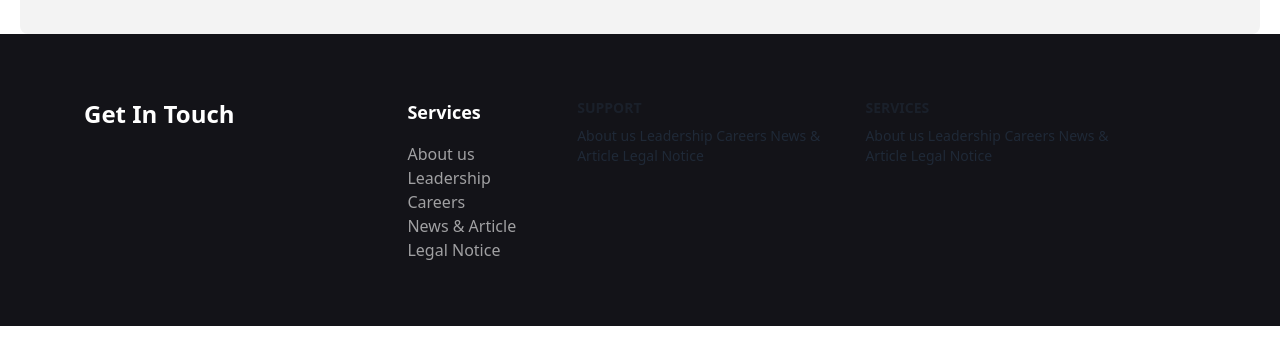
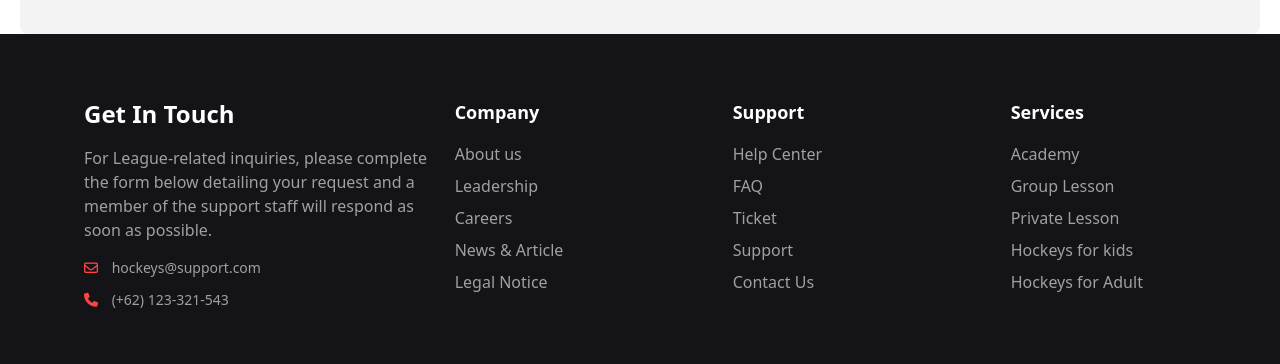
Before and after one commit to Nusrat-sadia/Hockeys, a plain HTML site: page index.html in a window 1280 px wide. Shown: the part 5474-5838 px from the top of the page. Before the commit the page ends 5800 px from the top, so only its background shows below. Drawn offline with nearby package versions, Linux system fonts and the light colour scheme.

Commit message:
Added Footer

```diff
--- a/index.html
+++ b/index.html
@@ -640,39 +640,56 @@
 
     <footer class="footer p-16 bg-[#131318]">
         <div class="container mx-auto px-5">
-            <div class="lg:flex space-x-4">
-                <div class="lg:w-2/5">
-                    <h5 class="text-2xl font-bold text-white">Get In Touch</h5>
+            <div class="lg:flex w-full">
+                <div class="lg:w-1/3 mb-8">
+                    <h5 class="text-2xl font-bold text-white mb-4">Get In Touch</h5>
+                    <p class="lg:text-base text-sm font-normal text-white text-opacity-60 lg:max-w-96 mb-4">For League-related inquiries, please complete the form below detailing your request and a member of the support staff will respond as soon as possible.</p>
+                    <div class="text-white text-opacity-60 mb-3">
+                        <i class="fa-regular fa-envelope text-[#FF4240] mr-2.5"></i>
+                        <span>hockeys@support.com</span>
+                    </div>
+                    <div class="text-white text-opacity-60 mb-3">
+                        <i class="fa-solid fa-phone text-[#FF4240] mr-2.5"></i>
+                        <span>(+62) 123-321-543</span>
+                    </div>
                 </div>
-                <div class="lg:w-1/5">
-                    <h6 class="text-lg font-semibold text-white mb-4">Services</h6>
-                    <ul class="text-base font-normal text-white text-opacity-60">
-                        <li><a href="" class="link link-hover">About us</a></li>
-                        <li><a href="" class="link link-hover">Leadership</a></li>
-                        <li><a href="" class="link link-hover">Careers</a></li>
-                        <li><a href="" class="link link-hover">News & Article</a></li>
-                        <li><a href="" class="link link-hover">Legal Notice</a></li>
-                    </ul>
-                  </div>
-                  <nav>
-                    <h6 class="footer-title">Support</h6>
-                    <a class="link link-hover">About us</a>
-                    <a class="link link-hover">Leadership</a>
-                    <a class="link link-hover">Careers</a>
-                    <a class="link link-hover">News & Article</a>
-                    <a class="link link-hover">Legal Notice</a>
-                  </nav>
-                  <nav>
-                    <h6 class="footer-title">Services</h6>
-                    <a class="link link-hover">About us</a>
-                    <a class="link link-hover">Leadership</a>
-                    <a class="link link-hover">Careers</a>
-                    <a class="link link-hover">News & Article</a>
-                    <a class="link link-hover">Legal Notice</a>
-                  </nav>
+                <div class="lg:flex justify-between w-full lg:w-2/3">
+                    <div class="flex justify-between w-full">
+                        <div class="w-full lg:w-1/2 mb-8">
+                            <h6 class="text-lg font-semibold text-white mb-4">Company</h6>
+                            <ul class="text-base font-normal text-white text-opacity-60">
+                                <li class="mb-2"><a href="" class="hover:text-white">About us</a></li>
+                                <li class="mb-2"><a href="" class="hover:text-white">Leadership</a></li>
+                                <li class="mb-2"><a href="" class="hover:text-white">Careers</a></li>
+                                <li class="mb-2"><a href="" class="hover:text-white">News & Article</a></li>
+                                <li class="mb-2"><a href="" class="hover:text-white">Legal Notice</a></li>
+                            </ul>
+                        </div>
+                        <div class="w-full lg:w-1/2 mb-8">
+                            <h6 class="text-lg font-semibold text-white mb-4">Support</h6>
+                            <ul class="text-base font-normal text-white text-opacity-60">
+                                <li class="mb-2"><a href="" class="hover:text-white">Help Center</a></li>
+                                <li class="mb-2"><a href="" class="hover:text-white">FAQ</a></li>
+                                <li class="mb-2"><a href="" class="hover:text-white">Ticket</a></li>
+                                <li class="mb-2"><a href="" class="hover:text-white">Support</a></li>
+                                <li class="mb-2"><a href="" class="hover:text-white">Contact Us</a></li>
+                            </ul>
+                        </div>
+                    </div>
+                    <div class="w-full lg:w-1/3 mb-8">
+                        <h6 class="text-lg font-semibold text-white mb-4">Services</h6>
+                        <ul class="text-base font-normal text-white text-opacity-60">
+                            <li class="mb-2"><a href="" class="hover:text-white">Academy</a></li>
+                            <li class="mb-2"><a href="" class="hover:text-white">Group Lesson</a></li>
+                            <li class="mb-2"><a href="" class="hover:text-white">Private Lesson</a></li>
+                            <li class="mb-2"><a href="" class="hover:text-white">Hockeys for kids</a></li>
+                            <li class="mb-2"><a href="" class="hover:text-white">Hockeys for Adult</a></li>
+                        </ul>
+                    </div>
+                </div>
             </div>
         </div>
-      </footer>
+    </footer>
 
 </body>
 
```
